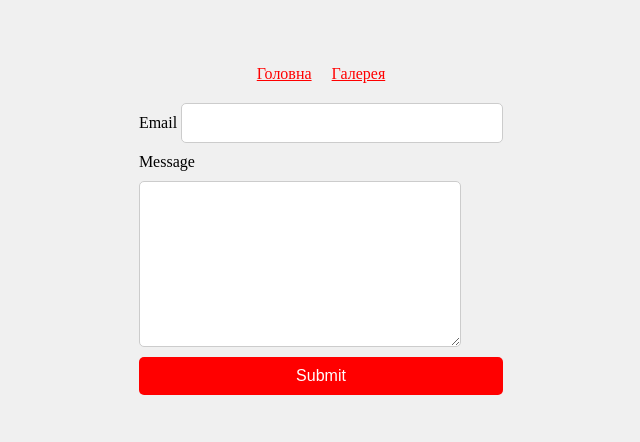
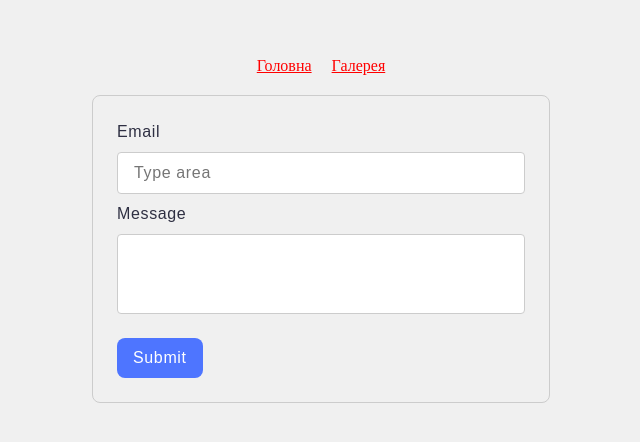
Before and after one commit to Syvyj/goit-js-hw-09, a website built with Vite: page src/2-forms.html in a window 1280 px wide. Shown: the part 170-612 px from the top of the page, without its empty margins (319-959 px from the left). Built offline with nearby package versions, Linux system fonts and the light colour scheme.

Commit message:
update form structure and styles for improved usability

```diff
--- a/src/2-forms.html
+++ b/src/2-forms.html
@@ -15,14 +15,12 @@
       <main class="container-form">
         <div class="container">
           <form class="feedback-form" autocomplete="off">
-            <div class="input-container">
-              <label for="email">Email</label>
-              <input type="email" name="email" id="email" required />
+            <div class="feedback-cont">
+              <label> Email </label>
+              <input type="email" name="email" autofocus />
+              <label> Message </label>
+              <textarea name="message" rows="8"></textarea>
             </div>
-
-            <label for="message">Message</label>
-            <textarea name="message" id="message" rows="8" required></textarea>
-
             <button type="submit">Submit</button>
           </form>
         </div>
--- a/src/css/base.css
+++ b/src/css/base.css
@@ -90,39 +90,78 @@ h1 {
 }
 
 /* Form styles */
-form {
+.feedback-form {
+  width: 408px;
+  padding: 24px;
+  border: 1px solid #ccc;
+  border-radius: 8px;
+}
+
+.feedback-cont {
   display: flex;
   flex-direction: column;
-  gap: 10px;
+  margin-bottom: 16px;
 }
 
-input,
-textarea {
-  padding: 10px;
-  border: 1px solid #ccc;
-  border-radius: 5px;
+.feedback-form label {
+  margin-bottom: 8px;
+  font-family: 'Montserrat', sans-serif;
+  font-weight: 400;
   font-size: 16px;
-  width: 300px;
+  line-height: 150%;
+  letter-spacing: 0.04em;
+  color: #2e2f42;
 }
 
-input:focus,
-textarea:focus {
-  border-color: red;
-  outline: none;
+.feedback-form input,
+.feedback-form textarea {
+  font-family: 'Montserrat', sans-serif;
+  font-weight: 400;
+  font-size: 16px;
+  line-height: 150%;
+  letter-spacing: 0.04em;
+  color: #2e2f42;
+  padding: 8px 16px;
+  margin-bottom: 8px;
+  border: 1px solid #ccc;
+  border-radius: 4px;
+  box-sizing: border-box;
 }
 
-button[type='submit'] {
-  padding: 10px 20px;
-  background-color: red;
-  color: white;
-  border: none;
-  border-radius: 5px;
-  font-size: 16px;
-  cursor: pointer;
+.feedback-form input:hover,
+.feedback-form textarea:hover {
+  border: 1.3px solid #121111;
 }
 
-button[type='submit']:hover {
-  background-color: darkred;
+.feedback-form input:focus,
+.feedback-form textarea:focus {
+  outline: none;
+  box-shadow: none;
+  border: 1px solid #ccc;
+}
+
+.feedback-form textarea {
+  height: 80px;
+  resize: none;
+}
+
+.feedback-form button {
+  padding: 8px 16px;
+  background-color: #4e75ff;
+  border: none;
+  border-radius: 8px;
+  cursor: pointer;
+  font-family: 'Montserrat', sans-serif;
+  font-weight: 500;
+  font-size: 16px;
+  line-height: 150%;
+  letter-spacing: 0.04em;
+  color: #fff;
+  transition: background-color 0.3s ease;
+}
+
+.feedback-form button:hover {
+  background-color: #6c8cff;
 }
 
 footer {
```
